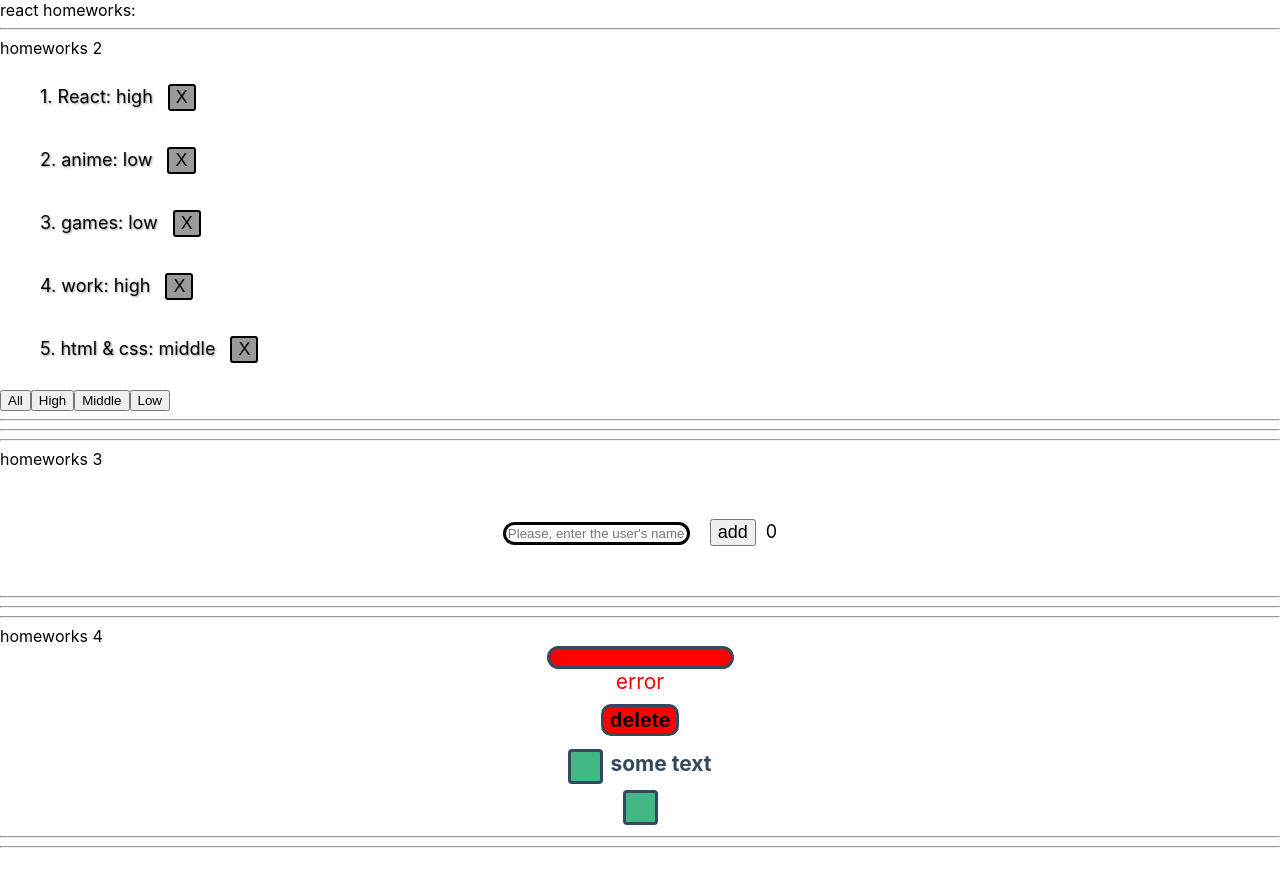
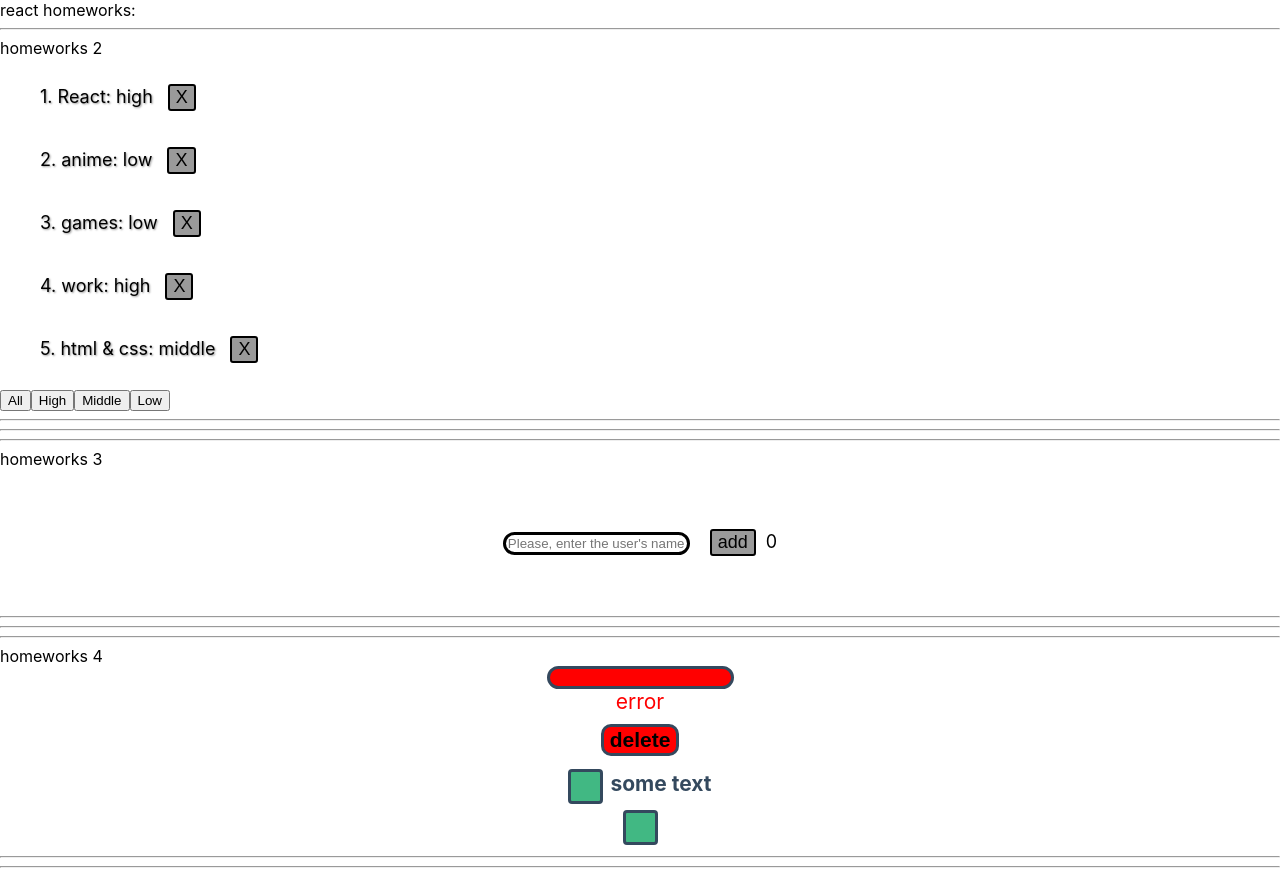
Before and after one commit to pmuzychenko/react-homeworks, a React (Create React App) app: page / in a window 1280 px wide. Built offline with nearby package versions, Linux system fonts and the light colour scheme.

Commit message:
feat: change default button on SuperButton into Greeting component

```diff
--- a/src/p2-homeworks/h3/Greeting.tsx
+++ b/src/p2-homeworks/h3/Greeting.tsx
@@ -1,6 +1,7 @@
 import React, {ChangeEvent} from "react";
 import s from "./Greeting.module.css";
 import { SuperInputText } from "../h4/common/c1-SuperInputText/SuperInputText";
+import SuperButton from "../h4/common/c2-SuperButton/SuperButton";
 
 type GreetingPropsType = {
     name: string // need to fix any
@@ -14,7 +15,7 @@
 const Greeting: React.FC<GreetingPropsType> = (
     {name, setNameCallback, addUser, error, totalUsers} // деструктуризация пропсов
 ) => {
-    const inputClass = name === '' ? s.error : s.someClass; // need to fix with (?:)
+   // const inputClass = name === '' ? s.error : s.someClass; // need to fix with (?:)
 
     return (
         <div>
@@ -22,7 +23,7 @@
                 {/*<input placeholder={`Please, enter the user's name`} value={name} onChange={setNameCallback} className={inputClass}/>*/}
                 <SuperInputText placeholder={`Please, enter the user's name`} value={name} onChange={setNameCallback}/>
                 <span className={s.errorTextClass}>{error}</span>
-                <button onClick={addUser}>add</button>
+                <SuperButton onClick={addUser}>add</SuperButton>
                 <span>{totalUsers}</span>
             </div>
         </div>
--- a/src/p2-homeworks/h3/GreetingContainer.tsx
+++ b/src/p2-homeworks/h3/GreetingContainer.tsx
@@ -31,7 +31,6 @@
         }
 
     };
-    console.log(users)
     const totalUsers = users.length; // need to fix
 
     return (
```
